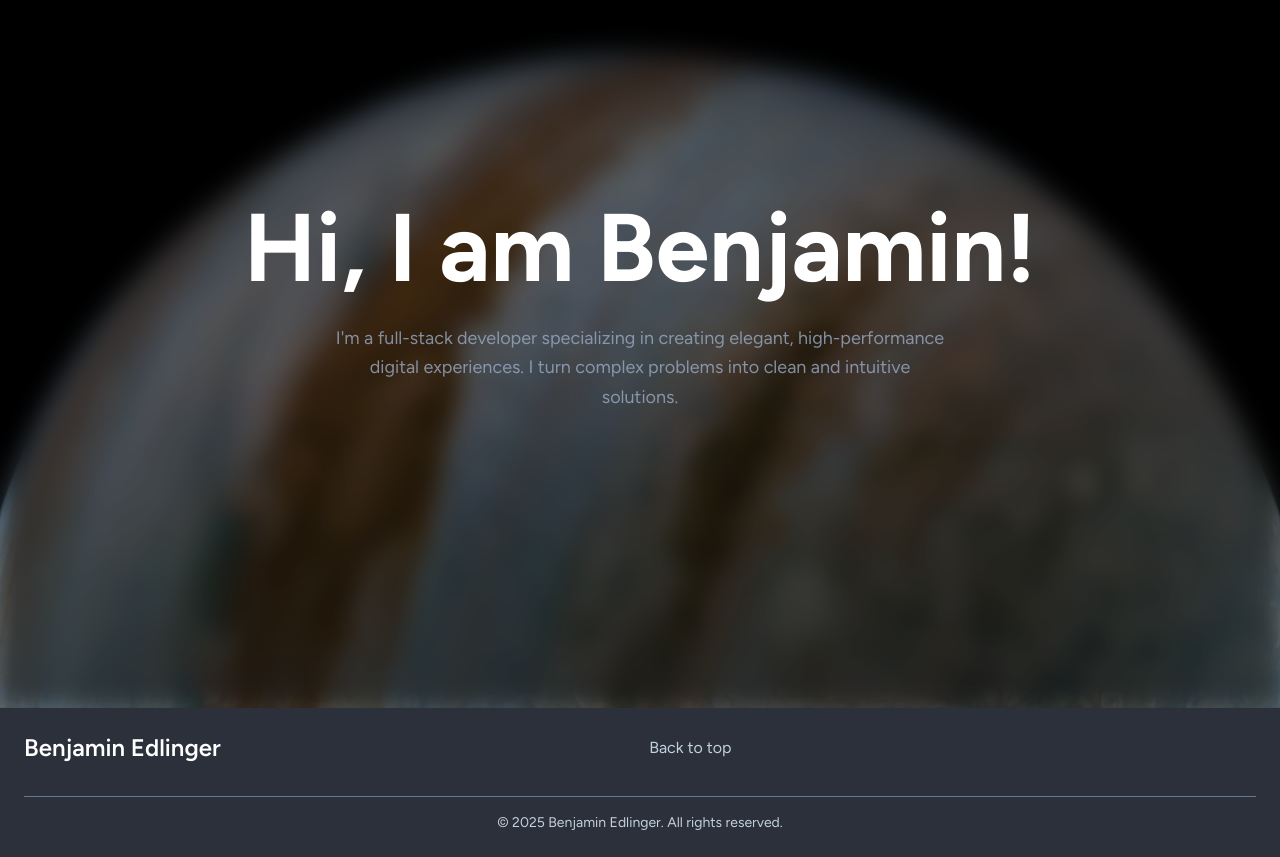
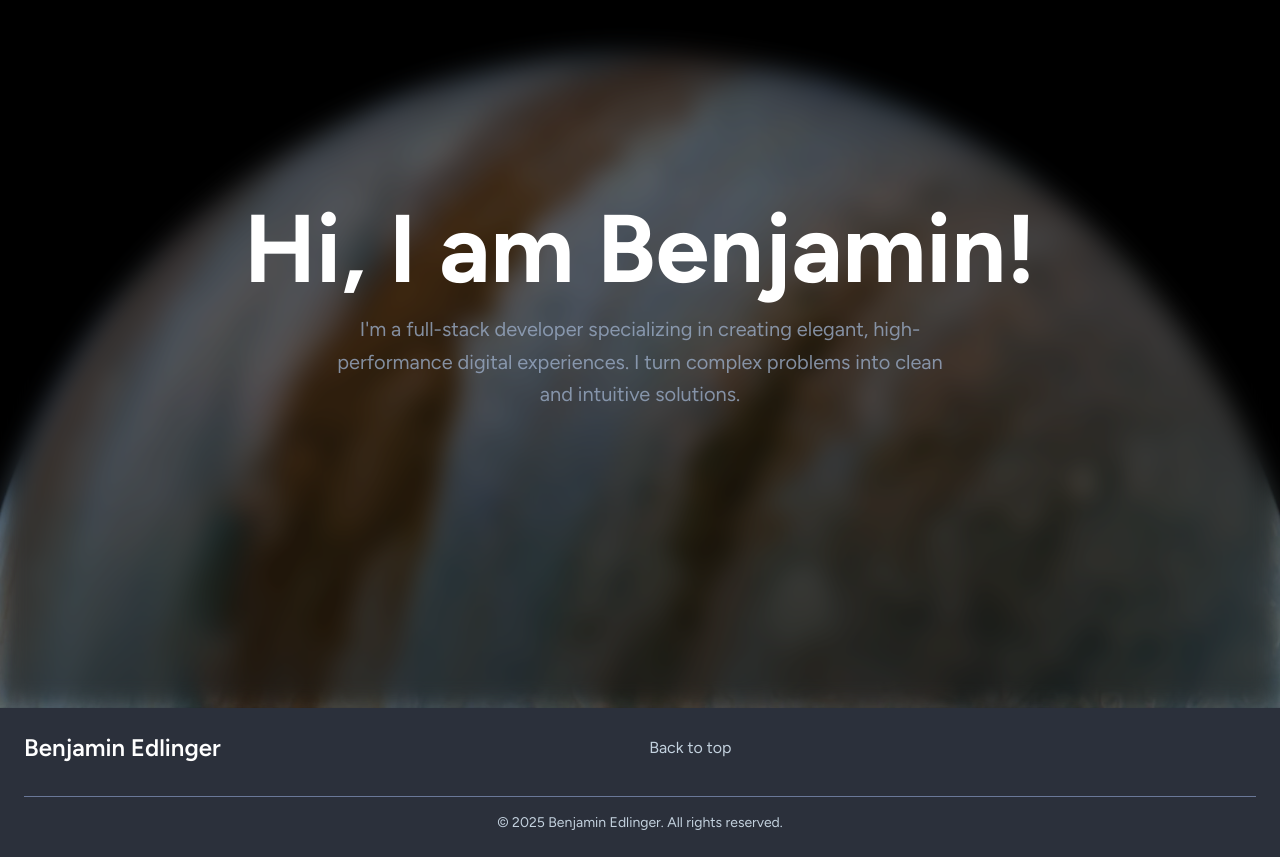
Before and after one commit to bedlinger/www, an Astro site: page / in a window 1280 px wide. Shown: the part 92-949 px from the top of the page. Built offline with nearby package versions, Linux system fonts and the light colour scheme; Astro itself is replaced by a stand-in of ours; some icons are missing.

Commit message:
fix font scaling with device size

```diff
--- a/src/pages/index.astro
+++ b/src/pages/index.astro
@@ -9,8 +9,8 @@ import Layout from "../layouts/Layout.astro";
 		<div class="absolute h-full w-full backdrop-blur-md backdrop-brightness-50">
 		</div>
 		<div class="z-1 flex flex-col items-center justify-center">
-			<h1 class="mb-7 text-3xl sm:text-6xl lg:text-8xl">Hi, I am Benjamin!</h1>
-			<p class="text-primary-500/80 w-1/2 text-center text-lg">
+			<h1 class="mb-4 text-4xl sm:text-6xl lg:text-8xl">Hi, I am Benjamin!</h1>
+			<p class="text-primary-500/80 text-md w-1/2 text-center lg:text-xl">
 				I'm a full-stack developer specializing in creating elegant,
 				high-performance digital experiences. I turn complex problems into clean
 				and intuitive solutions.
```
